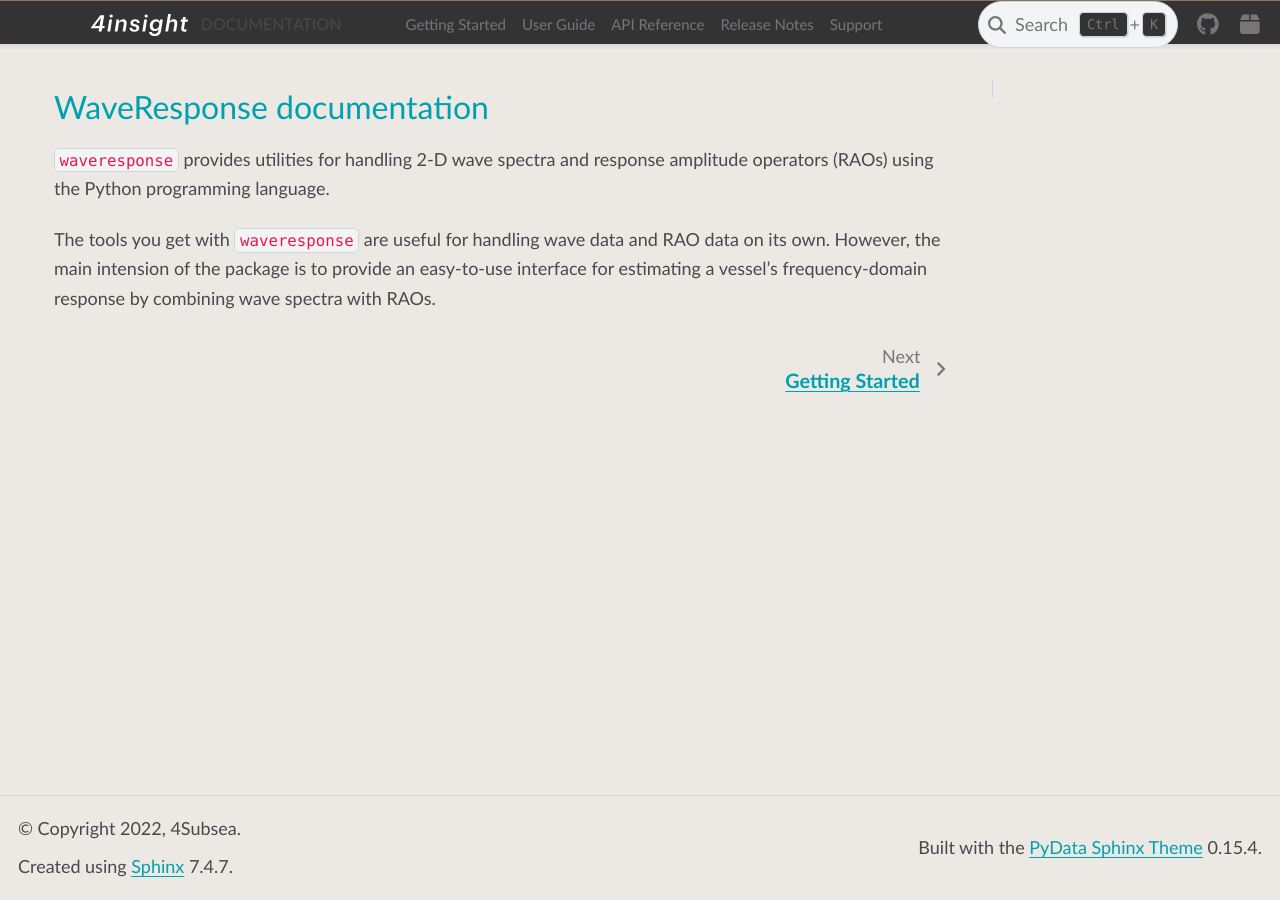
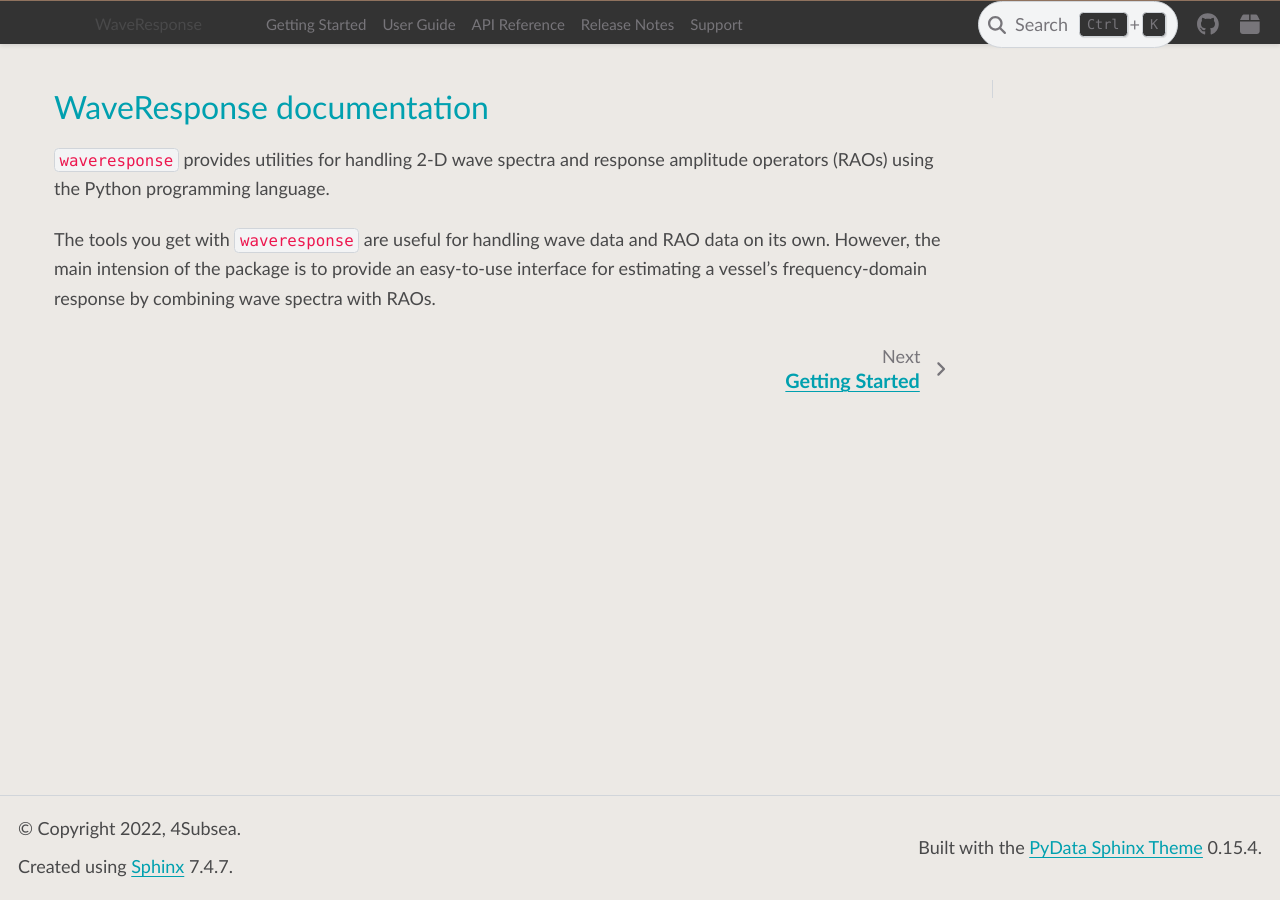
Before and after one commit to 4Subsea/waveresponse-python, a Sphinx documentation site: the page built from docs/index.rst, in a window 1280 px wide. Built offline with Sphinx 7.4.7 and the PyData theme 0.15.4, drawn with Linux system fonts in a browser that asks for light colours.

Commit message:
docs: replace logo link with package name

```diff
--- a/docs/conf.py
+++ b/docs/conf.py
@@ -76,14 +76,14 @@
 html_static_path = ["_static"]
 html_css_files = ["css/custom.css"]
 
-html_logo = "_static/4insight-logo.svg"
+html_title = "WaveResponse"
 
 html_context = {"default_mode": "light"}
 html_favicon = "_static/favicon.png"
 html_sidebars = {"**": ["sidebar-nav-bs.html"]}
 
 html_theme_options = {
-    "logo": {"link": "http://docs.4insight.io", "text": "DOCUMENTATION"},
+
     "navbar_end": ["navbar-icon-links.html"],
     "icon_links": [
         {
```
